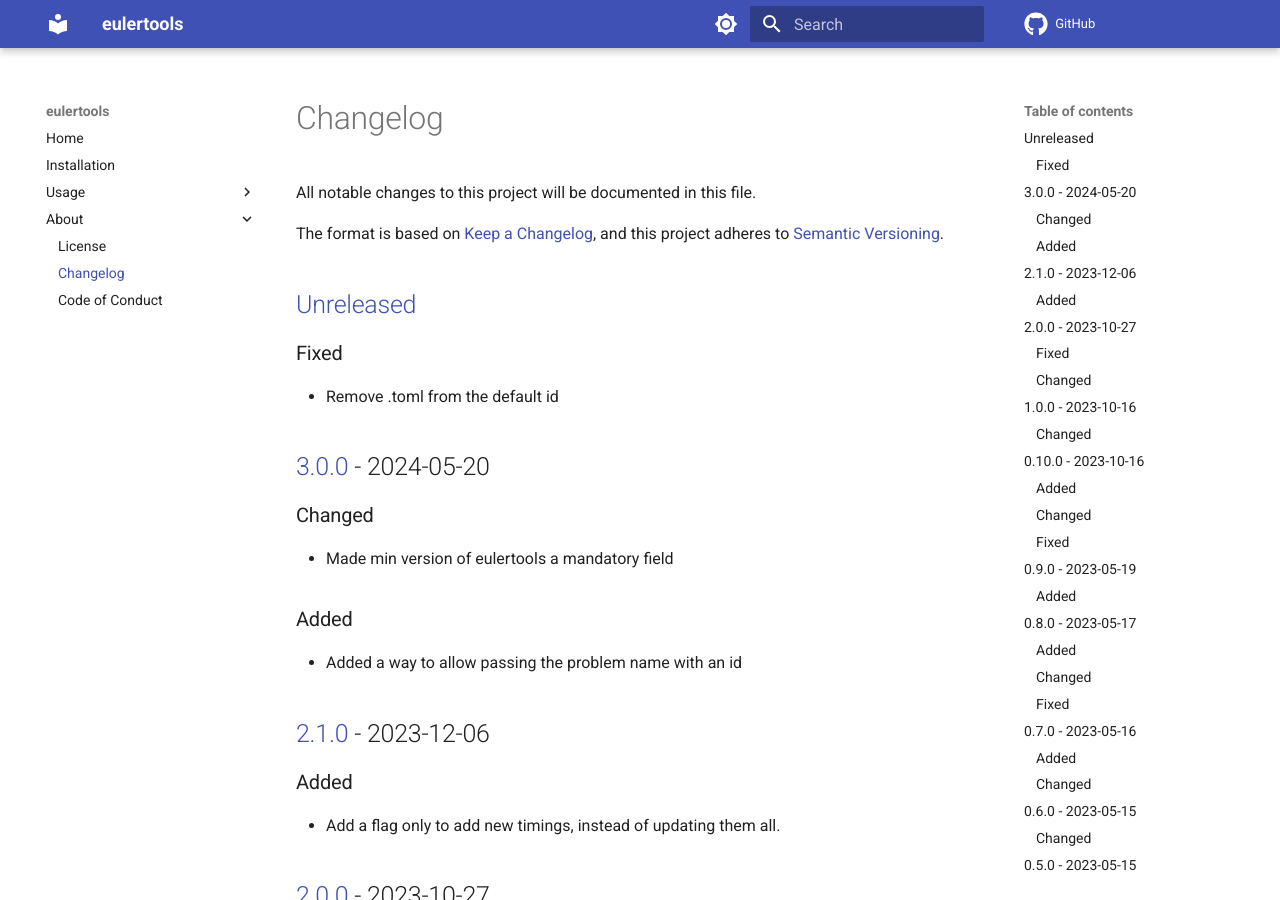
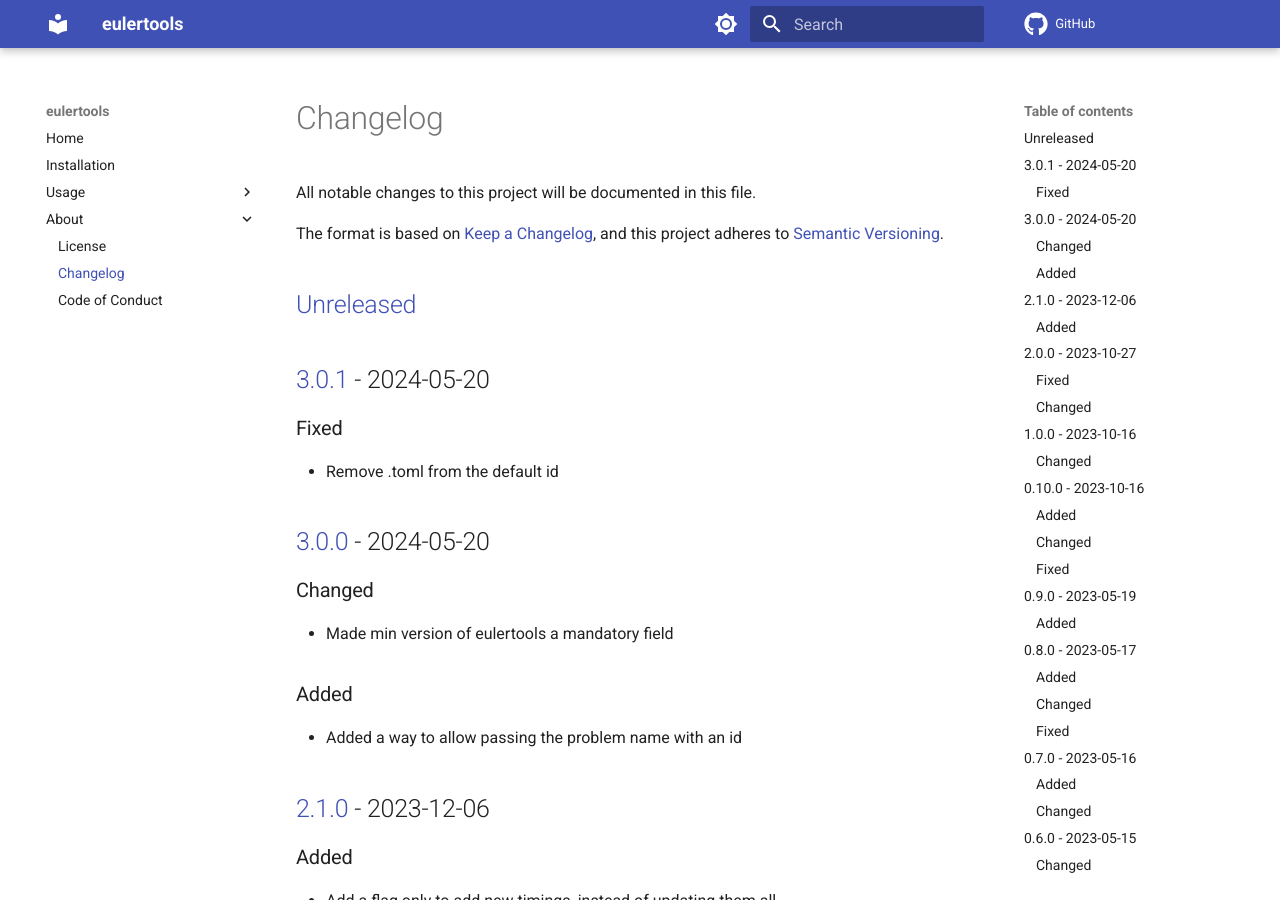
Before and after one commit to spapanik/py-euler, an MkDocs documentation site: the page built from docs/CHANGELOG.md, in a window 1280 px wide and 900 px high. Built offline with MkDocs 1.6.1 and Material for MkDocs 9.7.7, drawn with Linux system fonts in a browser that asks for light colours; comment, search, counter and statistics services are not loaded.

Commit message:
📦 Bump version

```diff
--- a/docs/CHANGELOG.md
+++ b/docs/CHANGELOG.md
@@ -5,6 +5,8 @@ All notable changes to this project will be documented in this file.
 The format is based on [Keep a Changelog], and this project adheres to [Semantic Versioning].
 
 ## [Unreleased]
+
+## [3.0.1] - 2024-05-20
 
 ### Fixed
 
@@ -143,7 +145,8 @@ The format is based on [Keep a Changelog], and this project adheres to [Semantic
 
 [Keep a Changelog]: https://keepachangelog.com/en/1.0.0/
 [Semantic Versioning]: https://semver.org/spec/v2.0.0.html
-[Unreleased]: https://github.com/spapanik/eulertools/compare/v3.0.0...main
+[Unreleased]: https://github.com/spapanik/eulertools/compare/v3.0.1...main
+[3.0.1]: https://github.com/spapanik/eulertools/compare/v3.0.0...v3.0.1
 [3.0.0]: https://github.com/spapanik/eulertools/compare/v2.1.0...v3.0.0
 [2.1.0]: https://github.com/spapanik/eulertools/compare/v2.0.0...v2.1.0
 [2.0.0]: https://github.com/spapanik/eulertools/compare/v1.0.0...v2.0.0
--- a/pyproject.toml
+++ b/pyproject.toml
@@ -126,7 +126,7 @@ skip_empty = true
 
 [tool.poetry]
 name = "eulertools"
-version = "3.0.0"
+version = "3.0.1"
 description = "Multilanguage competitive coding toolbox"
 authors = [
     "Stephanos Kuma <stephanos@kuma.ai>",
--- a/src/eulertools/__version__.py
+++ b/src/eulertools/__version__.py
@@ -1 +1 @@
-__version__ = "3.0.0"
+__version__ = "3.0.1"
```
